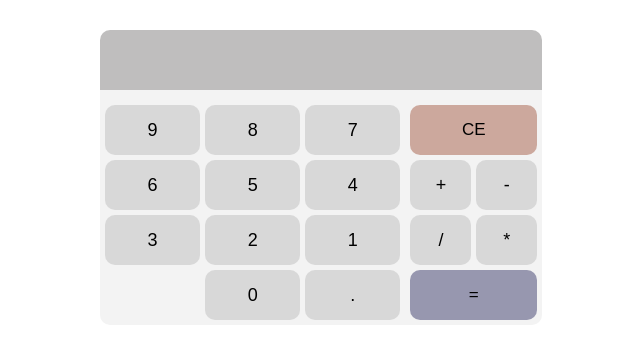
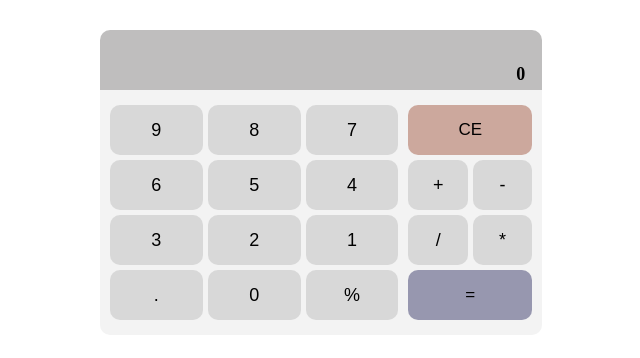
Before and after one commit to javier-agustin-ale/vue-calculator, a Vue app: page / in a window 1280 px wide. Shown: the top 358 px of the page, without its empty margins (319-959 px from the left). Built offline with nearby package versions, Linux system fonts and the light colour scheme.

Commit message:
Added % option

```diff
--- a/src/components/calculator/calculator.vue
+++ b/src/components/calculator/calculator.vue
@@ -10,7 +10,7 @@ const operator = ref('');
 
 const triggerAnimation = ref(false);
 
-const valuesArray: (number | string)[] = [9, 8, 7, 6, 5, 4, 3, 2, 1, 0, '.'];
+const valuesArray: (number | string)[] = [9, 8, 7, 6, 5, 4, 3, 2, 1, '.', 0];
 const operatorsArray: string[] = ['+', '-', '/', '*'];
 
 const selectedOperator = (oper: string): void => {
@@ -41,6 +41,11 @@ const removeNumber = (): void => {
     currentValue.value = currentValue.value.slice(0, -1);
 };
 
+const porcentage = (): void => {
+    if (!currentValue.value) return;
+    currentValue.value = String(parseFloat(currentValue.value) / 100);
+};
+
 const solveOperation = (isEqual = true): void => {
     if (!currentValue.value || !previousValue.value) return;
     const solve = previousValue.value + operator.value + currentValue.value;
@@ -67,9 +72,9 @@ const solveOperation = (isEqual = true): void => {
             <NumberButton
                 v-for="val in valuesArray"
                 :btn-value="val"
-                :class="{ zero: val === 0 }"
                 @click="addValue(val)"
             ></NumberButton>
+            <NumberButton :btn-value="'%'" @click="porcentage"></NumberButton>
         </div>
         <div class="operators-container">
             <div>
@@ -91,7 +96,7 @@ const solveOperation = (isEqual = true): void => {
 
 <style scoped>
 .calculator-container {
-    padding: 15px 5px 5px 5px;
+    padding: 15px 10px;
     border-radius: 0 0 10px 10px;
     display: flex;
     justify-content: space-between;
@@ -104,9 +109,7 @@ const solveOperation = (isEqual = true): void => {
     grid-template-columns: repeat(3, 1fr);
     gap: 5px;
 }
-.zero {
-    grid-column: 2;
-}
+
 .remove-btn {
     width: 100%;
     background-color: #ad69568a;
--- a/src/components/display/display.vue
+++ b/src/components/display/display.vue
@@ -16,7 +16,7 @@ const props = defineProps({
                 {{ operator && previousValue ? operator : '' }}
             </div>
             <div class="current-value">
-                {{ currentValue }}
+                {{ currentValue || '0' }}
             </div>
         </div>
     </div>
```
